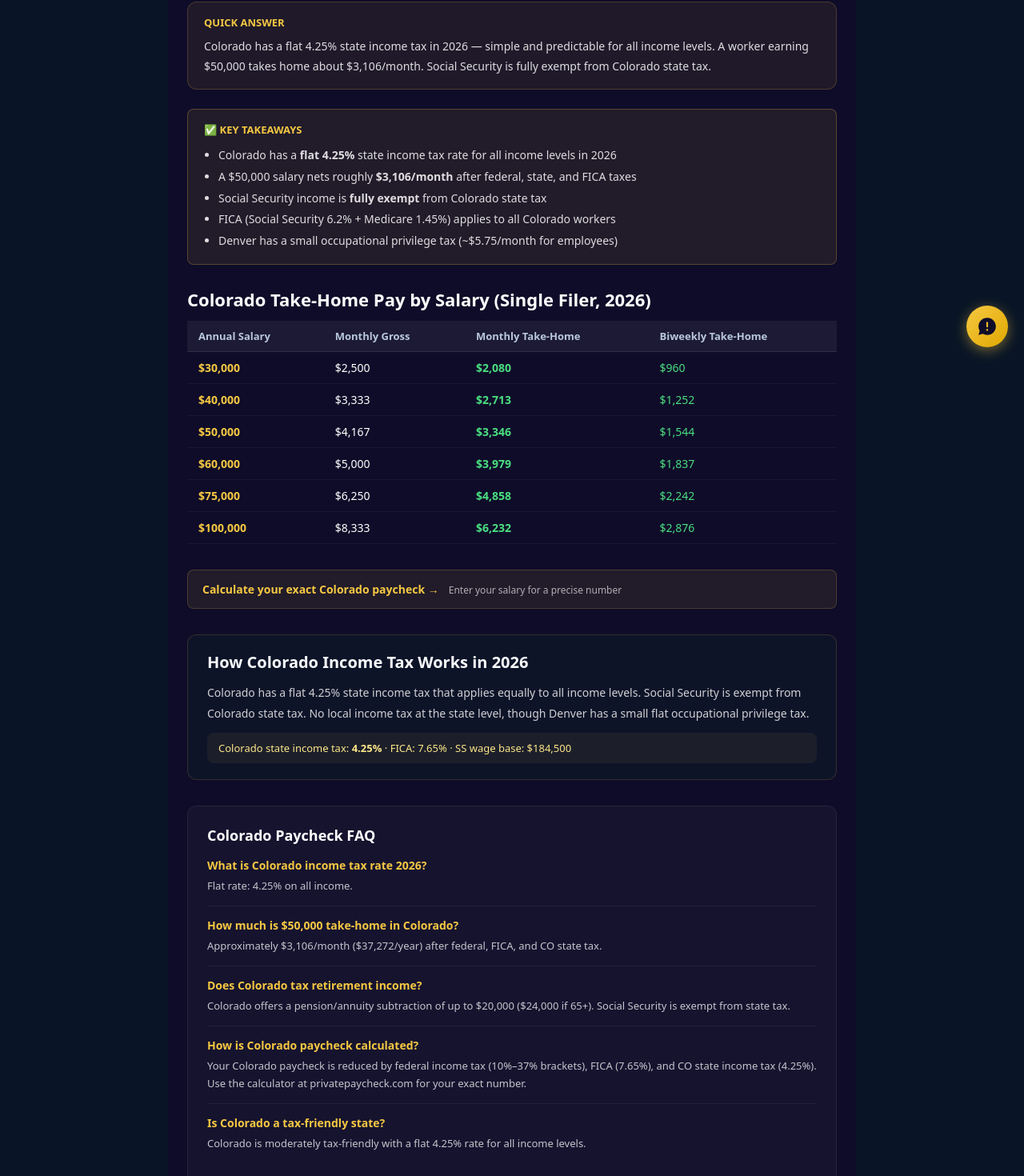
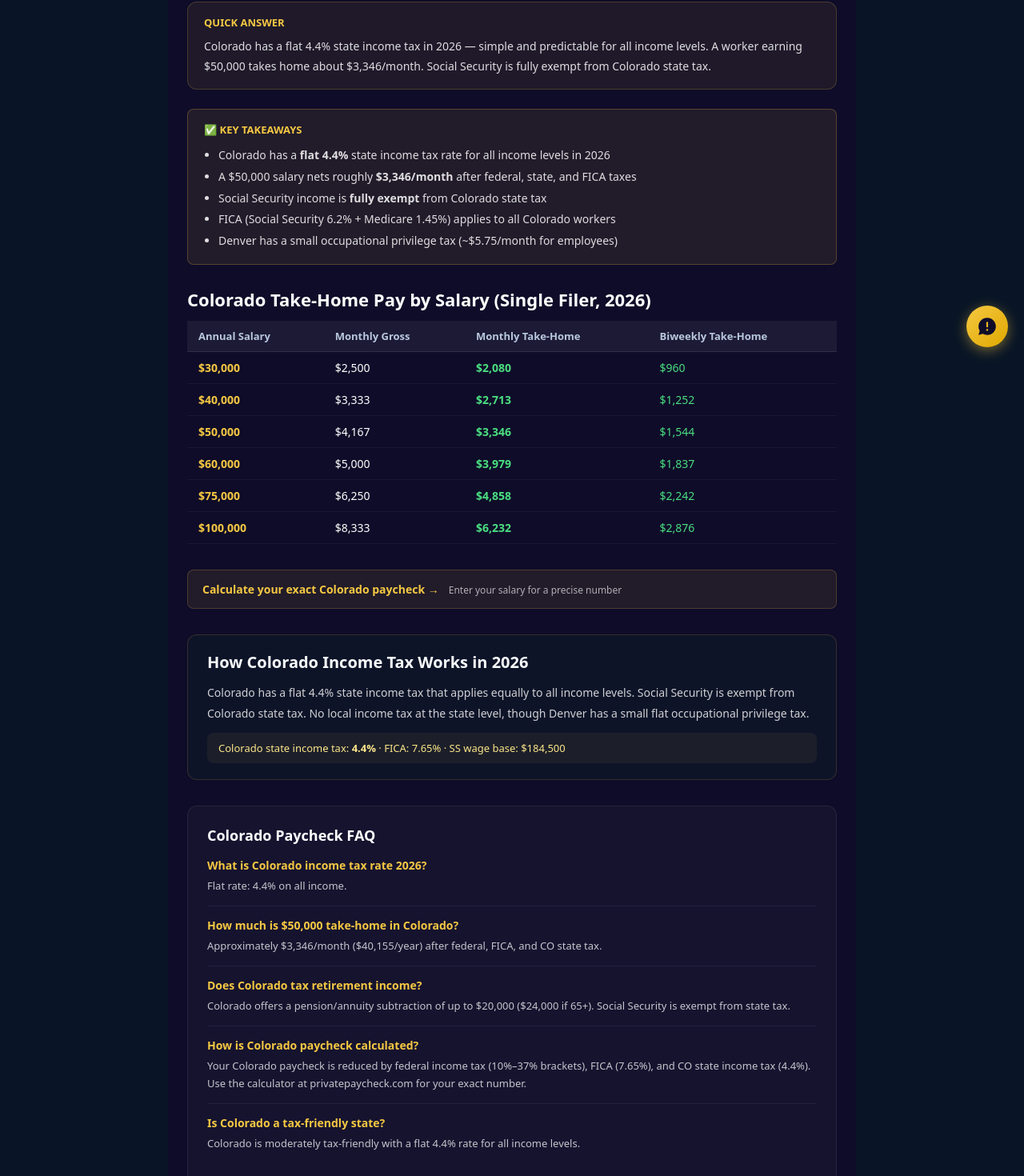
Before and after one commit to devqrcraft-ui/privatepaycheck, a Next.js app: page /colorado-paycheck-calculator in a window 1280 px wide. Shown: the part 346-1816 px from the top of the page at 80% size. Built offline with nearby package versions, Linux system fonts and the light colour scheme.

Commit message:
fix: correct stale Colorado 4.25% state tax rate to actual 4.4% across entire page (FAQ, badges, visible text) + recalculate all $50K/$75K figures accordingly

```diff
--- a/src/app/colorado-paycheck-calculator/page.tsx
+++ b/src/app/colorado-paycheck-calculator/page.tsx
@@ -15,7 +15,7 @@ export const metadata: Metadata = {
 export default function Page() {
   return (
     <main style={{ maxWidth:860, margin:'0 auto', padding:'48px 24px', fontFamily:'system-ui,sans-serif', background:'#0f0c29', minHeight:'100vh', color:'white' }}>
-      <script type="application/ld+json" dangerouslySetInnerHTML={{ __html: '{"@context":"https://schema.org","@type":"FAQPage","mainEntity":[{"@type":"Question","name":"What is Colorado income tax rate 2026?","acceptedAnswer":{"@type":"Answer","text":"Flat rate: 4.25% on all income."}},{"@type":"Question","name":"How much is $50,000 take-home in Colorado?","acceptedAnswer":{"@type":"Answer","text":"Approximately $3,106/month ($37,272/year) after federal, FICA, and CO state tax."}},{"@type":"Question","name":"Does Colorado tax retirement income?","acceptedAnswer":{"@type":"Answer","text":"Colorado offers a pension/annuity subtraction of up to $20,000 ($24,000 if 65+). Social Security is exempt from state tax."}},{"@type":"Question","name":"How is Colorado paycheck calculated?","acceptedAnswer":{"@type":"Answer","text":"Your Colorado paycheck is reduced by federal income tax (10%–37% brackets), FICA (7.65%), and CO state income tax (4.25%). Use the calculator at privatepaycheck.com for your exact number."}},{"@type":"Question","name":"Is Colorado a tax-friendly state?","acceptedAnswer":{"@type":"Answer","text":"Colorado is moderately tax-friendly with a flat 4.25% rate for all income levels."}}]}' }} />
+      <script type="application/ld+json" dangerouslySetInnerHTML={{ __html: '{"@context":"https://schema.org","@type":"FAQPage","mainEntity":[{"@type":"Question","name":"What is Colorado income tax rate 2026?","acceptedAnswer":{"@type":"Answer","text":"Flat rate: 4.4% on all income."}},{"@type":"Question","name":"How much is $50,000 take-home in Colorado?","acceptedAnswer":{"@type":"Answer","text":"Approximately $3,346/month ($40,155/year) after federal, FICA, and CO state tax."}},{"@type":"Question","name":"Does Colorado tax retirement income?","acceptedAnswer":{"@type":"Answer","text":"Colorado offers a pension/annuity subtraction of up to $20,000 ($24,000 if 65+). Social Security is exempt from state tax."}},{"@type":"Question","name":"How is Colorado paycheck calculated?","acceptedAnswer":{"@type":"Answer","text":"Your Colorado paycheck is reduced by federal income tax (10%–37% brackets), FICA (7.65%), and CO state income tax (4.4%). Use the calculator at privatepaycheck.com for your exact number."}},{"@type":"Question","name":"Is Colorado a tax-friendly state?","acceptedAnswer":{"@type":"Answer","text":"Colorado is moderately tax-friendly with a flat 4.4% rate for all income levels."}}]}' }} />
       <script type="application/ld+json" dangerouslySetInnerHTML={{ __html: '{"@context":"https://schema.org","@type":"BreadcrumbList","itemListElement":[{"@type":"ListItem","position":1,"name":"Home","item":"https://www.privatepaycheck.com"},{"@type":"ListItem","position":2,"name":"Colorado Paycheck Calculator","item":"https://www.privatepaycheck.com/colorado-paycheck-calculator"}]}' }} />
       <script type="application/ld+json" dangerouslySetInnerHTML={{ __html: '{"@context":"https://schema.org","@type":"BlogPosting","headline":"Colorado Paycheck Calculator 2026","datePublished":"2026-05-15","dateModified":"2026-05-15","author":{"@type":"Organization","name":"the PrivatePaycheck Team","url":"https://www.privatepaycheck.com"},"publisher":{"@type":"Organization","name":"PrivatePaycheck"},"mainEntityOfPage":"https://www.privatepaycheck.com/colorado-paycheck-calculator"}' }} />
 
@@ -32,7 +32,7 @@ export default function Page() {
       <div style={{ background:'rgba(245,200,66,0.07)', border:'1px solid rgba(245,200,66,0.2)', borderRadius:12, padding:'16px 20px', marginBottom:24 }}>
         <div style={{ fontWeight:800, color:'#F5C842', marginBottom:8, fontSize:13 }}>QUICK ANSWER</div>
         <p style={{ fontSize:14, lineHeight:1.8, margin:0, color:'rgba(255,255,255,0.85)' }}>
-          Colorado has a flat 4.25% state income tax in 2026 — simple and predictable for all income levels. A worker earning $50,000 takes home about $3,106/month. Social Security is fully exempt from Colorado state tax.
+          Colorado has a flat 4.4% state income tax in 2026 — simple and predictable for all income levels. A worker earning $50,000 takes home about $3,346/month. Social Security is fully exempt from Colorado state tax.
         </p>
       </div>
 
@@ -40,8 +40,8 @@ export default function Page() {
       <div style={{ background:'rgba(245,200,66,0.08)', border:'1px solid rgba(245,200,66,0.25)', borderRadius:8, padding:'16px 20px', marginBottom:28 }}>
         <div style={{ fontWeight:800, color:'#F5C842', marginBottom:10, fontSize:13 }}>✅ KEY TAKEAWAYS</div>
         <ul style={{ margin:0, padding:'0 0 0 18px', fontSize:14, lineHeight:1.9, color:'rgba(255,255,255,0.85)' }}>
-        <li dangerouslySetInnerHTML={{ __html: 'Colorado has a <strong>flat 4.25%</strong> state income tax rate for all income levels in 2026' }} />
-        <li dangerouslySetInnerHTML={{ __html: 'A $50,000 salary nets roughly <strong>$3,106/month</strong> after federal, state, and FICA taxes' }} />
+        <li dangerouslySetInnerHTML={{ __html: 'Colorado has a <strong>flat 4.4%</strong> state income tax rate for all income levels in 2026' }} />
+        <li dangerouslySetInnerHTML={{ __html: 'A $50,000 salary nets roughly <strong>$3,346/month</strong> after federal, state, and FICA taxes' }} />
         <li dangerouslySetInnerHTML={{ __html: 'Social Security income is <strong>fully exempt</strong> from Colorado state tax' }} />
         <li dangerouslySetInnerHTML={{ __html: 'FICA (Social Security 6.2% + Medicare 1.45%) applies to all Colorado workers' }} />
         <li dangerouslySetInnerHTML={{ __html: 'Denver has a small occupational privilege tax (~$5.75/month for employees)' }} />
@@ -106,9 +106,9 @@ export default function Page() {
       {/* How it works */}
       <div style={{ background:'rgba(15,22,41,0.9)', border:'1px solid rgba(245,200,66,0.15)', borderRadius:12, padding:'20px 24px', marginBottom:32 }}>
         <h2 style={{ fontSize:20, fontWeight:800, color:'#f8fafc', marginBottom:12 }}>How Colorado Income Tax Works in 2026</h2>
-        <p style={{ fontSize:14, color:'rgba(255,255,255,0.8)', lineHeight:1.8, margin:0 }}>Colorado has a flat 4.25% state income tax that applies equally to all income levels. Social Security is exempt from Colorado state tax. No local income tax at the state level, though Denver has a small flat occupational privilege tax.</p>
+        <p style={{ fontSize:14, color:'rgba(255,255,255,0.8)', lineHeight:1.8, margin:0 }}>Colorado has a flat 4.4% state income tax that applies equally to all income levels. Social Security is exempt from Colorado state tax. No local income tax at the state level, though Denver has a small flat occupational privilege tax.</p>
         <div style={{ marginTop:12, padding:'10px 14px', background:'rgba(245,200,66,0.06)', borderRadius:8, fontSize:13, color:'#fde68a' }}>
-          Colorado state income tax: <strong>4.25%</strong> · FICA: 7.65% · SS wage base: $184,500
+          Colorado state income tax: <strong>4.4%</strong> · FICA: 7.65% · SS wage base: $184,500
         </div>
       </div>
 
@@ -117,11 +117,11 @@ export default function Page() {
         <h2 style={{ fontSize:18, fontWeight:800, marginBottom:16 }}>Colorado Paycheck FAQ</h2>
           <div key={0} style={{ marginBottom:'14px', paddingBottom:'14px', borderBottom: '1px solid rgba(255,255,255,0.06)' }}>
             <h3 style={{ fontSize:'14px', fontWeight:700, marginBottom:'5px', color:'#F5C842' }}>What is Colorado income tax rate 2026?</h3>
-            <p style={{ fontSize:'13px', opacity:0.75, lineHeight:1.7, margin:0 }}>Flat rate: 4.25% on all income.</p>
+            <p style={{ fontSize:'13px', opacity:0.75, lineHeight:1.7, margin:0 }}>Flat rate: 4.4% on all income.</p>
           </div>
           <div key={1} style={{ marginBottom:'14px', paddingBottom:'14px', borderBottom: '1px solid rgba(255,255,255,0.06)' }}>
             <h3 style={{ fontSize:'14px', fontWeight:700, marginBottom:'5px', color:'#F5C842' }}>How much is $50,000 take-home in Colorado?</h3>
-            <p style={{ fontSize:'13px', opacity:0.75, lineHeight:1.7, margin:0 }}>Approximately $3,106/month ($37,272/year) after federal, FICA, and CO state tax.</p>
+            <p style={{ fontSize:'13px', opacity:0.75, lineHeight:1.7, margin:0 }}>Approximately $3,346/month ($40,155/year) after federal, FICA, and CO state tax.</p>
           </div>
           <div key={2} style={{ marginBottom:'14px', paddingBottom:'14px', borderBottom: '1px solid rgba(255,255,255,0.06)' }}>
             <h3 style={{ fontSize:'14px', fontWeight:700, marginBottom:'5px', color:'#F5C842' }}>Does Colorado tax retirement income?</h3>
@@ -129,11 +129,11 @@ export default function Page() {
           </div>
           <div key={3} style={{ marginBottom:'14px', paddingBottom:'14px', borderBottom: '1px solid rgba(255,255,255,0.06)' }}>
             <h3 style={{ fontSize:'14px', fontWeight:700, marginBottom:'5px', color:'#F5C842' }}>How is Colorado paycheck calculated?</h3>
-            <p style={{ fontSize:'13px', opacity:0.75, lineHeight:1.7, margin:0 }}>Your Colorado paycheck is reduced by federal income tax (10%–37% brackets), FICA (7.65%), and CO state income tax (4.25%). Use the calculator at privatepaycheck.com for your exact number.</p>
+            <p style={{ fontSize:'13px', opacity:0.75, lineHeight:1.7, margin:0 }}>Your Colorado paycheck is reduced by federal income tax (10%–37% brackets), FICA (7.65%), and CO state income tax (4.4%). Use the calculator at privatepaycheck.com for your exact number.</p>
           </div>
           <div key={4} style={{ marginBottom:'14px', paddingBottom:'14px', borderBottom: 'none' }}>
             <h3 style={{ fontSize:'14px', fontWeight:700, marginBottom:'5px', color:'#F5C842' }}>Is Colorado a tax-friendly state?</h3>
-            <p style={{ fontSize:'13px', opacity:0.75, lineHeight:1.7, margin:0 }}>Colorado is moderately tax-friendly with a flat 4.25% rate for all income levels.</p>
+            <p style={{ fontSize:'13px', opacity:0.75, lineHeight:1.7, margin:0 }}>Colorado is moderately tax-friendly with a flat 4.4% rate for all income levels.</p>
           </div>
       </div>
 
```
